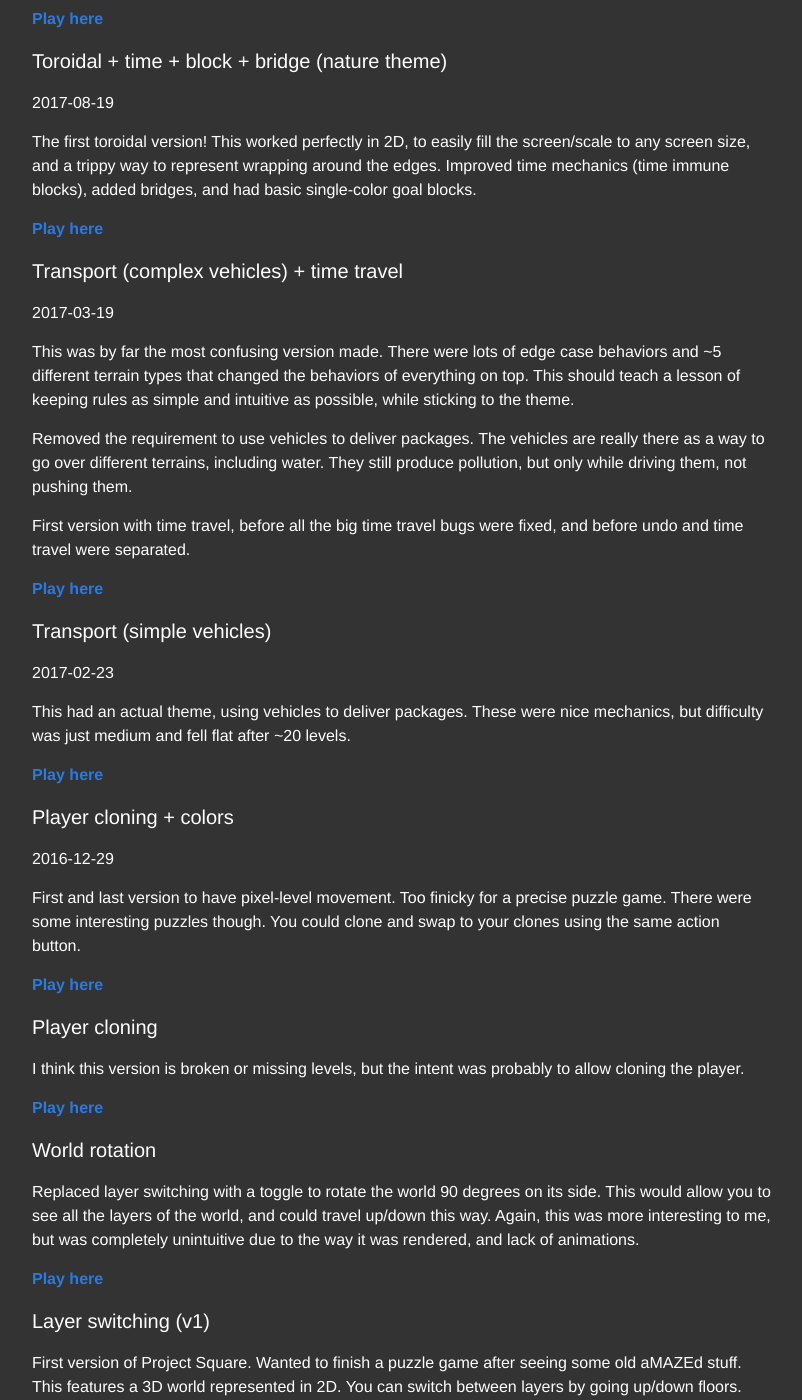
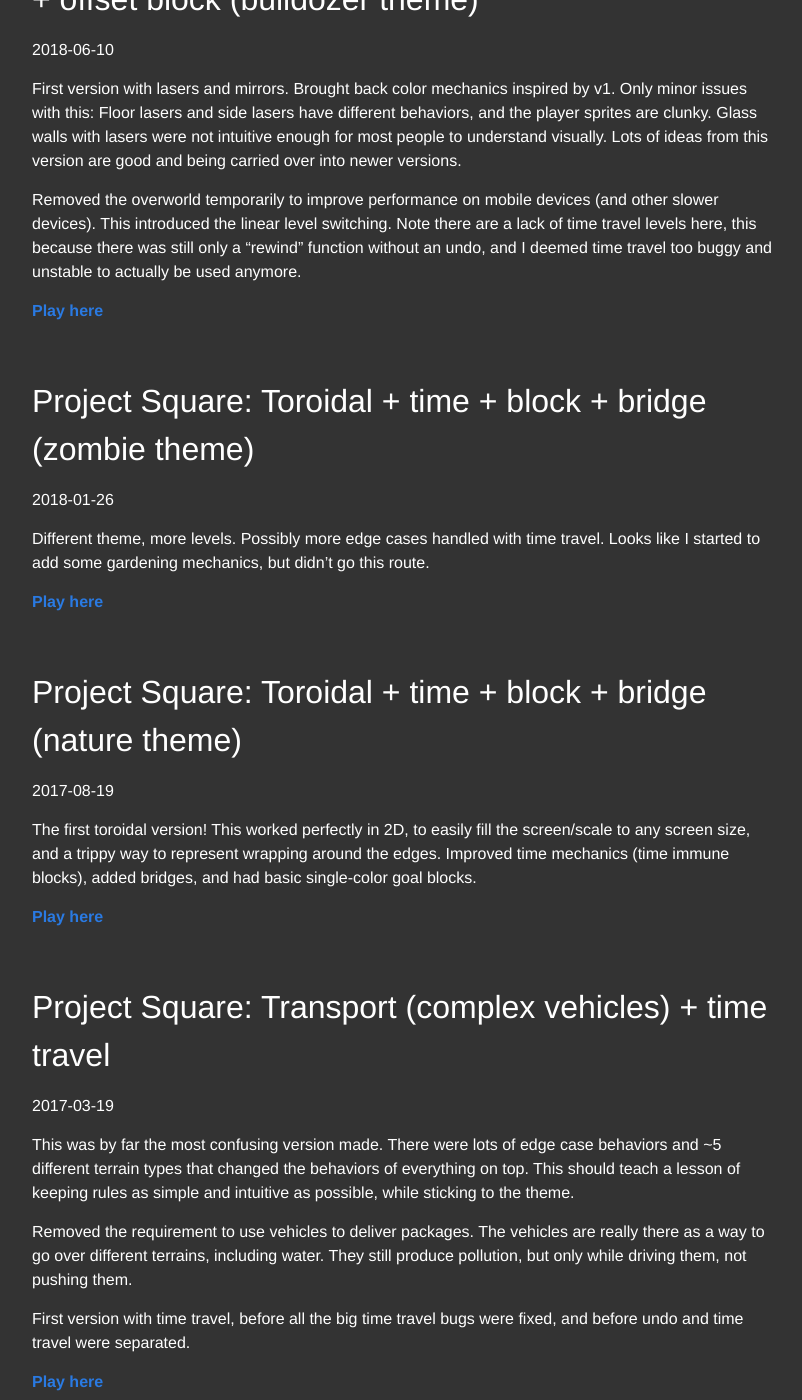
Before and after one commit to ayebear/ayebear-website, a Jekyll site: the page built from games.md, in a window 1280 px wide and 1400 px high, scrolled down 2128 px. Shown: the whole window, without its empty margins (238-1040 px from the left). Built offline with Jekyll 4.4.1, drawn with Linux system fonts in a browser that asks for light colours; some of the changed text lies outside the part shown.

Commit message:
Restructured page to flat layout with padding Updated URLs and titles Updated dates

```diff
--- a/games.md
+++ b/games.md
@@ -6,7 +6,7 @@
 
 Here are some games I've made/currently working on.
 
----
+<br>
 
 ## Toroban
 
@@ -14,13 +14,17 @@
 
 -   Toroidal sokoban game.
 -   **[Main Website](https://toroban.com/)**
--   Target release date: 2021-03-14
+-   Optimistic release date: 2021-03-14
 
-#### Demo 3
+<br>
 
-WIP: Creating an overworld to organize all the levels non-linearly.
+## Toroban: Demo 3
 
-#### Demo 2
+WIP: Creating an overworld to organize all the levels non-linearly. Visual improvements and new sprites to make things more intuitive.
+
+<br>
+
+## Toroban: Demo 2
 
 2020-06-24
 
@@ -30,7 +34,9 @@
 
 **[Play here](https://toroban.com/demo2/)**
 
-#### Demo 1
+<br>
+
+## Toroban: Demo 1
 
 2020-04-14
 
@@ -42,11 +48,15 @@
 
 **[Play here](https://toroban.com/demo/)**
 
-#### Demo 0.5
+<br>
+
+## Toroban: Demo 0.5
 
 Demo 0.5 was never released. It featured a snake player with food mechanics, and different colored players that would follow each other. The motivation behind MVP 0.5 was to replace the "artificially" added life points mechanic, with a mechanic that could be represented naturally with game state. I ended up not going with this idea because it was difficult to polish, and did not result in interesting puzzles, without adding various other Z-dimension mechanics.
 
-#### Demo 0
+<br>
+
+## Toroban: Demo 0
 
 2019-11-04
 
@@ -56,16 +66,19 @@
 
 **[Play here](https://toroban.com/super_secret_demo/)**
 
----
+<br>
 
 ## Project Square
 
-2016-2018
+2016 -- 2018
 
 -   A collection of puzzle game prototypes
 -   Written in JavaScript ES6 with Pixi.js
+-   Later renamed to Toroban
 
-#### Toroidal + colors + lasers + mirrors + offset block (bulldozer theme)
+<br>
+
+## Project Square: Toroidal + colors + lasers + mirrors + offset block (bulldozer theme)
 
 2018-06-10
 
@@ -73,25 +86,31 @@
 
 Removed the overworld temporarily to improve performance on mobile devices (and other slower devices). This introduced the linear level switching. Note there are a lack of time travel levels here, this because there was still only a "rewind" function without an undo, and I deemed time travel too buggy and unstable to actually be used anymore.
 
-**[Play here](https://ayebear.com/project-square/wip)**
+**[Play here]({{ site.url }}/project-square/wip/)**
 
-#### Toroidal + time + block + bridge (zombie theme)
+<br>
+
+## Project Square: Toroidal + time + block + bridge (zombie theme)
 
 2018-01-26
 
 Different theme, more levels. Possibly more edge cases handled with time travel. Looks like I started to add some gardening mechanics, but didn't go this route.
 
-**[Play here](https://ayebear.com/project-square/toroidal-sokoban)**
+**[Play here]({{ site.url }}/project-square/toroidal-sokoban/)**
 
-#### Toroidal + time + block + bridge (nature theme)
+<br>
+
+## Project Square: Toroidal + time + block + bridge (nature theme)
 
 2017-08-19
 
 The first toroidal version! This worked perfectly in 2D, to easily fill the screen/scale to any screen size, and a trippy way to represent wrapping around the edges. Improved time mechanics (time immune blocks), added bridges, and had basic single-color goal blocks.
 
-**[Play here](https://ayebear.com/project-square/toroidal)**
+**[Play here]({{ site.url }}/project-square/toroidal/)**
 
-#### Transport (complex vehicles) + time travel
+<br>
+
+## Project Square: Transport (complex vehicles) + time travel
 
 2017-03-19
 
@@ -101,43 +120,59 @@
 
 First version with time travel, before all the big time travel bugs were fixed, and before undo and time travel were separated.
 
-**[Play here](https://ayebear.com/project-square/transport-time)**
+**[Play here]({{ site.url }}/project-square/transport-time/)**
 
-#### Transport (simple vehicles)
+<br>
+
+## Project Square: Transport (simple vehicles)
 
 2017-02-23
 
 This had an actual theme, using vehicles to deliver packages. These were nice mechanics, but difficulty was just medium and fell flat after ~20 levels.
 
-**[Play here](https://ayebear.com/project-square/transport)**
+**[Play here]({{ site.url }}/project-square/transport/)**
 
-#### Player cloning + colors
+<br>
+
+## Project Square: Player cloning + colors
 
 2016-12-29
 
 First and last version to have pixel-level movement. Too finicky for a precise puzzle game. There were some interesting puzzles though. You could clone and swap to your clones using the same action button.
 
-**[Play here](https://ayebear.com/project-square/cloning-new)**
+**[Play here]({{ site.url }}/project-square/cloning-new/)**
 
-#### Player cloning
+<br>
+
+## Project Square: Player cloning
+
+2016
 
 I think this version is broken or missing levels, but the intent was probably to allow cloning the player.
 
-**[Play here](https://ayebear.com/project-square/cloning-old)**
+**[Play here]({{ site.url }}/project-square/cloning-old/)**
 
-#### World rotation
+<br>
 
-Replaced layer switching with a toggle to rotate the world 90 degrees on its side. This would allow you to see all the layers of the world, and could travel up/down this way. Again, this was more interesting to me, but was completely unintuitive due to the way it was rendered, and lack of animations.
+## Project Square: World rotation
 
-**[Play here](https://ayebear.com/project-square/rotation)**
+2016
 
-#### Layer switching (v1)
+Replaced layer switching with a toggle to rotate the world 90 degrees on its side. This would allow you to see all the layers of the world, and could travel up/down this way. This was more interesting to me than layer switching, but was completely un-intuitive due to the way it was rendered, and lack of animations.
+
+**[Play here]({{ site.url }}/project-square/rotation/)**
+
+<br>
+
+## Project Square: Layer switching (v1)
+
+2016
 
 First version of Project Square. Wanted to finish a puzzle game after seeing some old aMAZEd stuff. This features a 3D world represented in 2D. You can switch between layers by going up/down floors. Also has some early color mixing mechanics. The player is just a simple square that stores a color state. The layer switching sprites should have been holes & ladders to be more intuitive. There was some lack of difficulty in these puzzles, which drove me to make more versions to find more challenging mechanics. But, overall this was a good version.
 
-**[Play here](https://ayebear.com/project-square/layers)**
+**[Play here]({{ site.url }}/project-square/layers/)**
 
----
+<br>
 
 ## You Are The Virus
 
@@ -150,11 +185,11 @@
 
 ![You Are The Virus - ongoing war]({{ site.url }}/data/you_are_the_virus.png)
 
----
+<br>
 
 ## Multiversal
 
-2014-2015
+2014 -- 2015
 
 -   A puzzle platformer game where the goal is to reach the end of each level.
 -   You can do this by solving various puzzles using a "window" into an alternate dimension.
@@ -165,11 +200,11 @@
 
 ![Multiversal - level 1]({{ site.url }}/data/Multiversal-v0.3.0-alpha-level1.png)
 
----
+<br>
 
 ## Undead MMO
 
-2013-2014
+2013 -- 2014
 
 -   A multi-player online zombie survival game, started with some friends. Their websites are:
     -   [http://compilelogic.com/](http://compilelogic.com/)
@@ -182,11 +217,11 @@
 
 ![Undead MMO]({{ site.url }}/data/undead_mmo.jpg)
 
----
+<br>
 
 ## aMAZEd
 
-2012-2013
+2012 -- 2013
 
 -   A puzzle game where the player uses various items to manipulate the world, to reach the end of the levels.
 -   Written in C++ with SFML
@@ -194,7 +229,7 @@
 
 ![aMAZEd](http://i.imgur.com/jG453Hb.gif)
 
----
+<br>
 
 ## Avalanche
 
```
